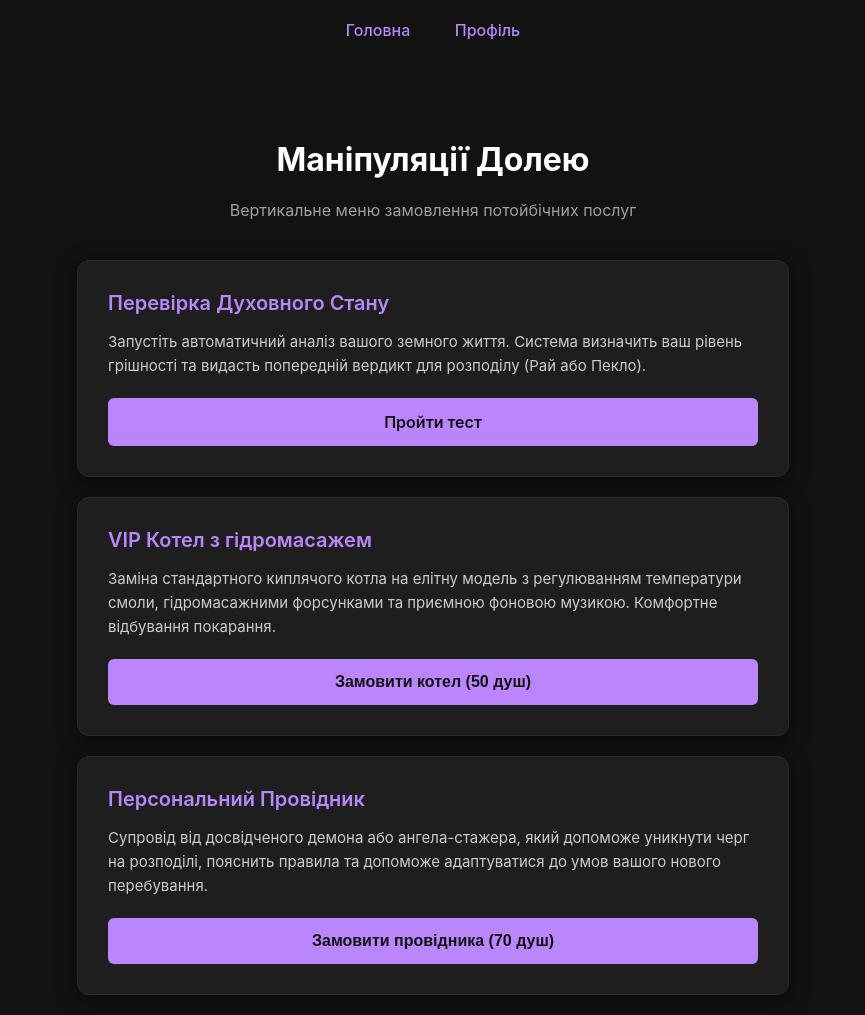
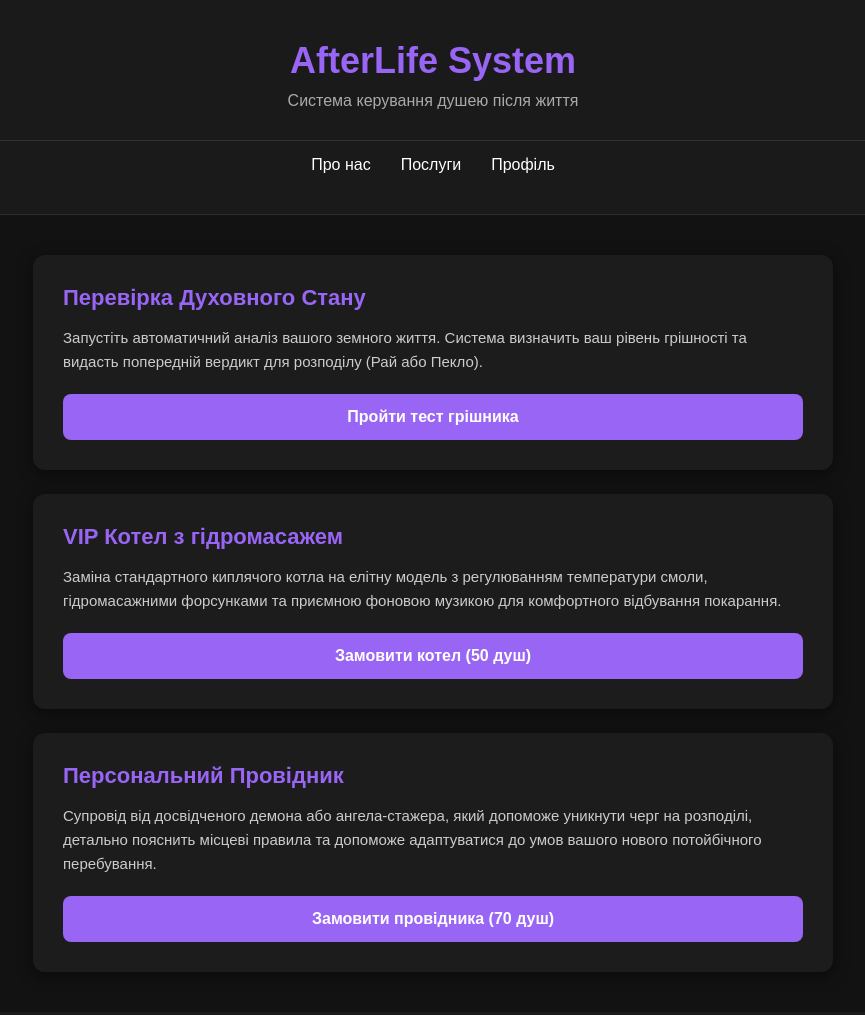
Before and after one commit to niaiku2006-ops/afterlife-system, a Flask app: page /services in a window 1280 px wide. Shown: the whole page, without its empty margins (207-1072 px from the left). After the commit the page ends 977 px from the top, so only its background shows below. Run offline with Flask 3, Linux system fonts and the light colour scheme; a user stored in the database is signed in.

Commit message:
Update services.html

```diff
--- a/templates/services.html
+++ b/templates/services.html
@@ -3,154 +3,166 @@
 <head>
     <meta charset="UTF-8">
     <meta name="viewport" content="width=device-width, initial-scale=1.0">
-    <title>Послуги | AfterLife System</title>
+    <title>Послуги - AfterLife System</title>
     <style>
-        /* Базові стилі, ідентичні головній сторінці */
+        /* Загальні стилі твоєї головної сторінки */
         body {
-            font-family: 'Inter', -apple-system, BlinkMacSystemFont, "Segoe UI", Roboto, sans-serif;
-            background-color: #121212; /* Темний фон */
-            color: #e0e0e0; /* Світлий текст */
+            font-family: Arial, sans-serif;
+            background-color: #121212;
+            color: #ffffff;
             margin: 0;
             padding: 0;
-            display: flex;
-            flex-direction: column;
-            align-items: center;
-            min-height: 100vh;
-        }
-
-        /* Стиль заголовка, ідентичний головній сторінці */
-        h1 {
-            font-size: 32px;
-            font-weight: 700;
-            color: #ffffff;
-            margin-top: 60px;
-            margin-bottom: 5px;
             text-align: center;
         }
 
-        /* Стиль підзаголовка */
-        .subtitle {
-            color: #a0a0a0;
-            font-size: 16px;
-            margin-bottom: 40px;
-            text-align: center;
+        /* Шапка сайту (чорна плашка зверху) */
+        .header {
+            background-color: #1a1a1a;
+            padding: 40px 20px;
+            border-bottom: 1px solid #2d2d2d;
         }
 
-        /* Навігаційне меню, як на скріншоті 0 */
-        .nav {
-            margin-top: 20px;
-            margin-bottom: 40px;
-        }
-        .nav a {
-            color: #bb86fc; /* Фіолтеовий колір посилань */
-            text-decoration: none;
-            margin: 0 20px;
-            font-size: 16px;
-            font-weight: 500;
-            transition: color 0.2s ease;
-        }
-        .nav a:hover {
-            color: #dab6fc;
+        .header h1 {
+            color: #9965f4; /* Фіолетовий заголовок AfterLife System */
+            font-size: 36px;
+            margin: 0 0 10px 0;
         }
 
-        /* Контейнер картки, ідентичний блокам "Про сайт" */
-        .card {
-            background-color: #1e1e1e; /* Колір картки */
-            border-radius: 12px; /* Округлення, як на скріншоті 7 */
-            padding: 30px;
-            width: 90%;
-            max-width: 650px; /* Ширина, як у блоків на головній */
-            box-shadow: 0 4px 20px rgba(0, 0, 0, 0.5);
-            border: 1px solid #2c2c2c; /* Тонка рамка картки */
-            margin-bottom: 20px;
+        .header p {
+            color: #aaaaaa;
+            font-size: 16px;
+            margin: 0 0 30px 0;
         }
 
-        /* Стиль заголовка послуги, як блоки на головній */
-        .card h3 {
-            color: #bb86fc; /* Фіолетовий заголовок */
-            font-size: 20px;
-            font-weight: 600;
-            margin-top: 0;
-            margin-bottom: 15px;
+        /* Меню навігації в одну лінію, як на скріншоті */
+        .nav {
+            border-top: 1px solid #333;
+            padding-top: 15px;
+            display: flex;
+            justify-content: center;
+            gap: 30px;
         }
 
-        /* Опис послуги */
-        .card p {
+        .nav a {
+            color: #ffffff; /* Кнопочки меню білого кольору */
+            text-decoration: none;
+            font-size: 16px;
+            font-weight: normal;
+            transition: color 0.2s;
+        }
+
+        .nav a:hover {
+            color: #bb86fc;
+        }
+
+        /* Контейнер для вертикального списку карт */
+        .content-container {
+            max-width: 800px;
+            margin: 40px auto;
+            padding: 0 20px;
+            display: flex;
+            flex-direction: column;
+            gap: 24px;
+        }
+
+        /* Картка послуги (один в один як блоки "Про сайт" та "Як працюють душі") */
+        .service-card {
+            background-color: #1c1c1c;
+            border-radius: 12px;
+            padding: 30px;
+            text-align: left; /* Текст ліворуч, як на головній */
+            box-shadow: 0 4px 15px rgba(0, 0, 0, 0.5);
+        }
+
+        .service-card h2 {
+            color: #9965f4; /* Фіолетовий підзаголовок */
+            font-size: 22px;
+            margin-top: 0;
+            margin-bottom: 12px;
+        }
+
+        .service-card p {
+            color: #cccccc;
             font-size: 15px;
-            color: #cccccc;
             line-height: 1.6;
             margin-bottom: 20px;
         }
 
-        /* Кнопка дії, ідентична кнопкам на скріншоті 0 */
-        .btn {
+        /* Велика кнопка всередині картки */
+        .action-btn {
             display: block;
             width: 100%;
             box-sizing: border-box;
-            background-color: #bb86fc; /* Фіолетова кнопка */
-            color: #121212; /* Темний текст на кнопці */
+            background-color: #9965f4; /* Фіолетова кнопка */
+            color: #ffffff;
             border: none;
             padding: 14px;
             font-size: 16px;
-            font-weight: 600;
-            border-radius: 6px; /* Невелике округлення кнопки */
+            font-weight: bold;
+            border-radius: 8px;
             cursor: pointer;
             text-decoration: none;
             text-align: center;
-            transition: background-color 0.2s ease, transform 0.1s ease;
+            transition: background-color 0.2s, transform 0.1s;
         }
 
-        .btn:hover {
-            background-color: #dab6fc; /* Світліший фіолетовий при наведенні */
+        .action-btn:hover {
+            background-color: #b388ff;
             transform: translateY(-1px);
         }
 
-        .btn:active {
-            transform: translateY(0px);
+        .action-btn:active {
+            transform: translateY(0);
         }
 
-        /* Окремий стиль для форми та прихованих полів */
         form {
-            width: 100%;
             margin: 0;
             padding: 0;
+            width: 100%;
         }
     </style>
 </head>
 <body>
 
+    <div class="header">
+        <h1>AfterLife System</h1>
+        <p>Система керування душею після життя</p>
+
         <div class="nav">
-        <a href="/">Головна</a>
+            <a href="/">Про нас</a>
+            <a href="/services">Послуги</a>
             <a href="/profile">Профіль</a>
         </div>
-
-    <h1>Маніпуляції Долею</h1>
-    <p class="subtitle">Вертикальне меню замовлення потойбічних послуг</p>
-
-    <div class="card">
-        <h3>Перевірка Духовного Стану</h3>
-        <p>Запустіть автоматичний аналіз вашого земного життя. Система визначить ваш рівень грішності та видасть попередній вердикт для розподілу (Рай або Пекло).</p>
-        <a href="/test" class="btn">Пройти тест</a>
     </div>
 
-    <div class="card">
-        <h3>VIP Котел з гідромасажем</h3>
-        <p>Заміна стандартного киплячого котла на елітну модель з регулюванням температури смоли, гідромасажними форсунками та приємною фоновою музикою. Комфортне відбування покарання.</p>
+    <div class="content-container">
+
+        <div class="service-card">
+            <h2>Перевірка Духовного Стану</h2>
+            <p>Запустіть автоматичний аналіз вашого земного життя. Система визначить ваш рівень грішності та видасть попередній вердикт для розподілу (Рай або Пекло).</p>
+            <a href="/test" class="action-btn">Пройти тест грішника</a>
+        </div>
+
+        <div class="service-card">
+            <h2>VIP Котел з гідромасажем</h2>
+            <p>Заміна стандартного киплячого котла на елітну модель з регулюванням температури смоли, гідромасажними форсунками та приємною фоновою музикою для комфортного відбування покарання.</p>
             <form action="/book_service" method="POST">
                 <input type="hidden" name="service_name" value="VIP Котел з гідромасажем">
                 <input type="hidden" name="cost" value="50">
-            <button type="submit" class="btn">Замовити котел (50 душ)</button>
+                <button type="submit" class="action-btn">Замовити котел (50 душ)</button>
             </form>
         </div>
 
-    <div class="card">
-        <h3>Персональний Провідник</h3>
-        <p>Супровід від досвідченого демона або ангела-стажера, який допоможе уникнути черг на розподілі, пояснить правила та допоможе адаптуватися до умов вашого нового перебування.</p>
+        <div class="service-card">
+            <h2>Персональний Провідник</h2>
+            <p>Супровід від досвідченого демона або ангела-стажера, який допоможе уникнути черг на розподілі, детально пояснить місцеві правила та допоможе адаптуватися до умов вашого нового потойбічного перебування.</p>
             <form action="/book_service" method="POST">
                 <input type="hidden" name="service_name" value="Персональний Провідник">
                 <input type="hidden" name="cost" value="70">
-            <button type="submit" class="btn">Замовити провідника (70 душ)</button>
+                <button type="submit" class="action-btn">Замовити провідника (70 душ)</button>
             </form>
+        </div>
+
     </div>
 
 </body>
```
Lines whose indentation alone changed are shown as unchanged.
